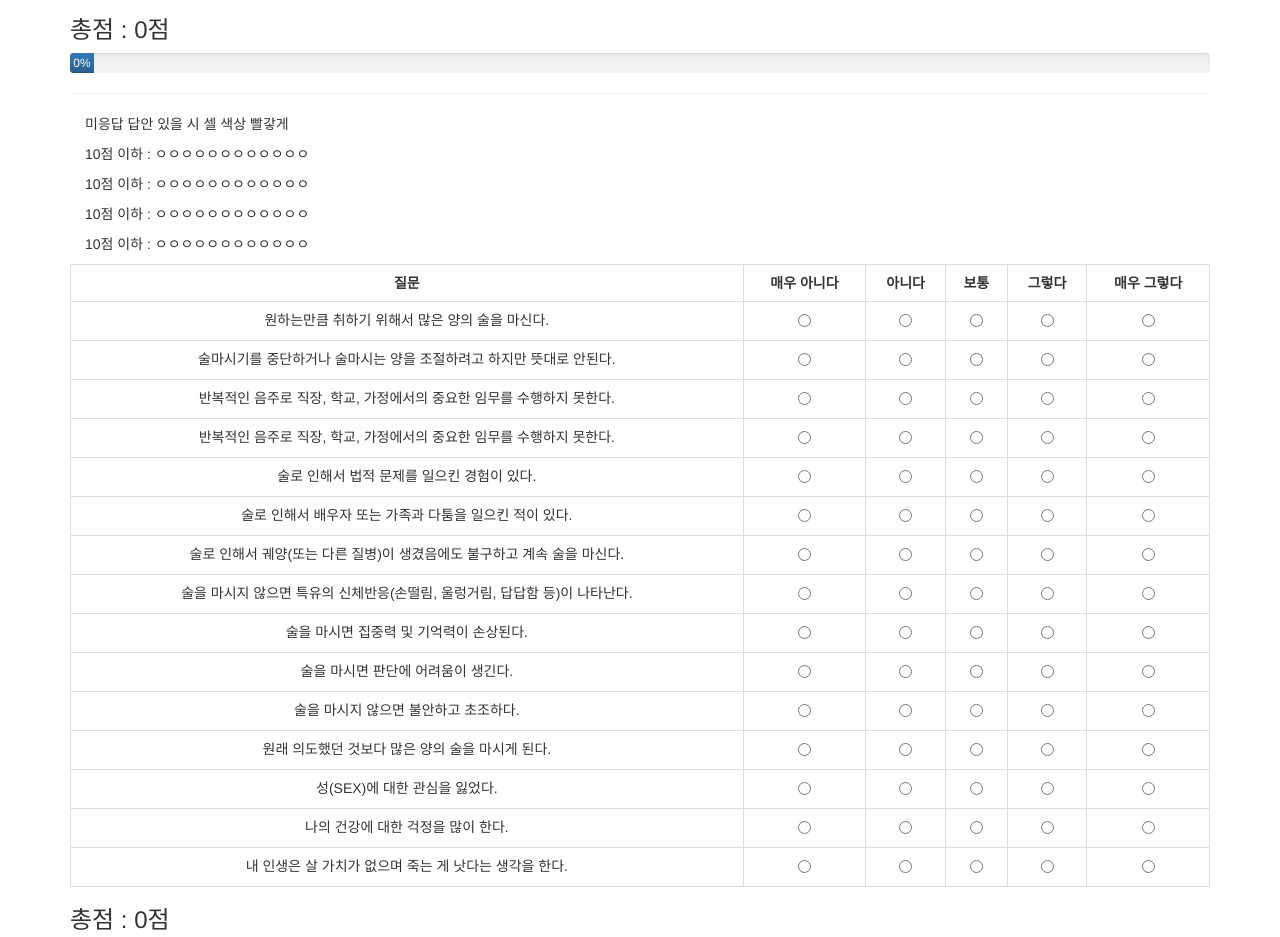
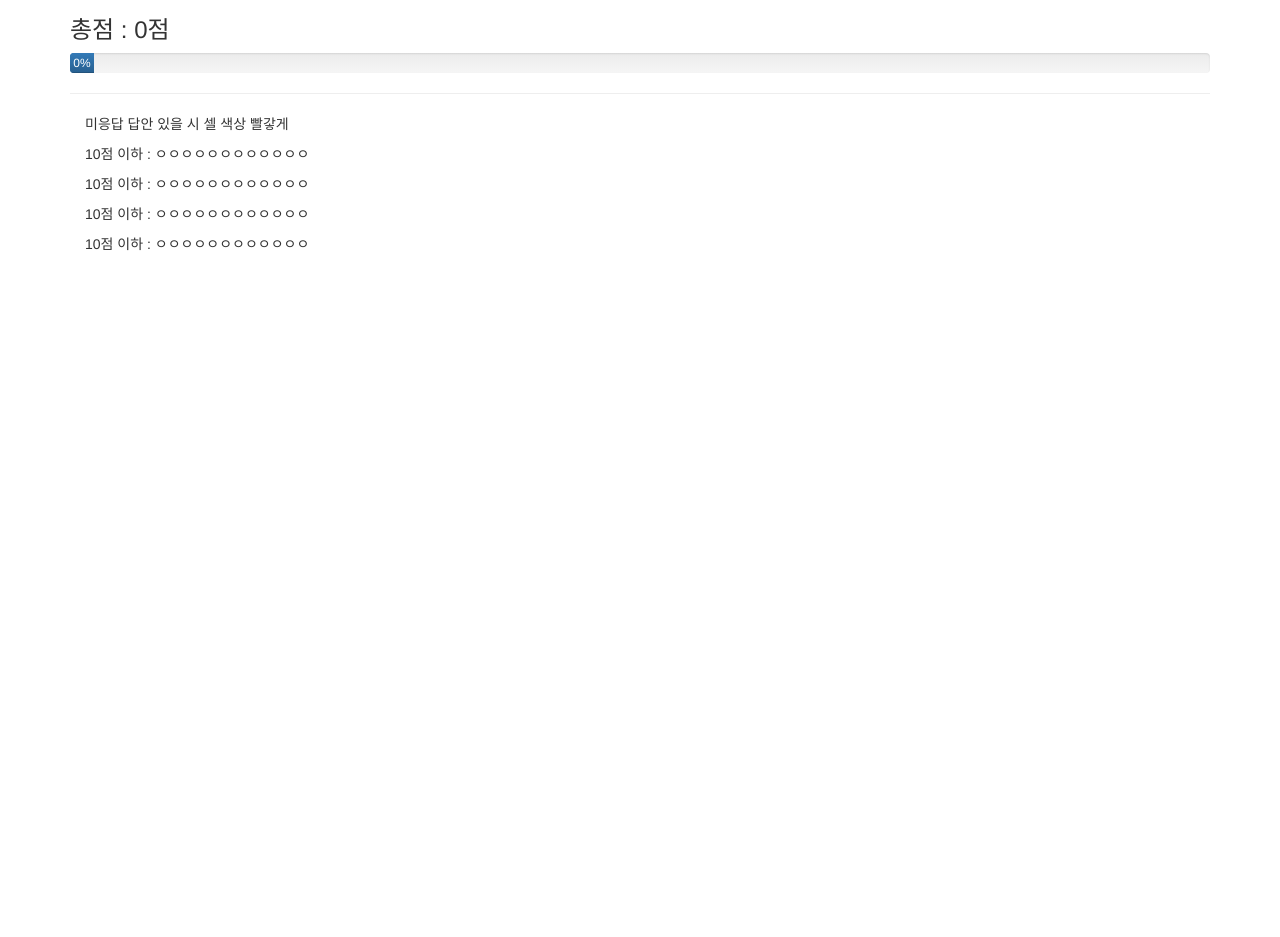
Before and after one commit to yejin1306/mindcafe_3, a plain HTML site: page test1.html in a window 1280 px wide. Shown: the part 748-1685 px from the top of the page. After the commit the page ends 1012 px from the top, so only its background shows below. Drawn offline with nearby package versions, Linux system fonts and the light colour scheme.

Commit message:
Update test1.html

```diff
--- a/test1.html
+++ b/test1.html
@@ -572,7 +572,7 @@
                     </div>
                 </div>
                 <br>
-                <div role="tabpanel" class="tab-pane active" id="survey4">
+                <div role="tabpanel" class="tab-pane message" id="survey4">
                     <table class="table table-bordered table-hover">
                         <tr>
                             <th>질문</th>
@@ -678,30 +678,7 @@
                             <td><input type="radio" onclick="checkQuestion1(this, 4)" name="question12"></td>
                             <td><input type="radio" onclick="checkQuestion1(this, 5)" name="question12"></td>
                         </tr>
-                        <tr>
-                            <td>성(SEX)에 대한 관심을 잃었다.</td>
-                            <td><input type="radio" onclick="checkQuestion1(this, 1)" name="question13"></td>
-                            <td><input type="radio" onclick="checkQuestion1(this, 2)" name="question13"></td>
-                            <td><input type="radio" onclick="checkQuestion1(this, 3)" name="question13"></td>
-                            <td><input type="radio" onclick="checkQuestion1(this, 4)" name="question13"></td>
-                            <td><input type="radio" onclick="checkQuestion1(this, 5)" name="question13"></td>
-                        </tr>
-                        <tr>
-                            <td>나의 건강에 대한 걱정을 많이 한다.</td>
-                            <td><input type="radio" onclick="checkQuestion1(this, 1)" name="question14"></td>
-                            <td><input type="radio" onclick="checkQuestion1(this, 2)" name="question14"></td>
-                            <td><input type="radio" onclick="checkQuestion1(this, 3)" name="question14"></td>
-                            <td><input type="radio" onclick="checkQuestion1(this, 4)" name="question14"></td>
-                            <td><input type="radio" onclick="checkQuestion1(this, 5)" name="question14"></td>
-                        </tr>
-                        <tr>
-                            <td>내 인생은 살 가치가 없으며 죽는 게 낫다는 생각을 한다.</td>
-                            <td><input type="radio" onclick="checkQuestion1(this, 1)" name="question15"></td>
-                            <td><input type="radio" onclick="checkQuestion1(this, 2)" name="question15"></td>
-                            <td><input type="radio" onclick="checkQuestion1(this, 3)" name="question15"></td>
-                            <td><input type="radio" onclick="checkQuestion1(this, 4)" name="question15"></td>
-                            <td><input type="radio" onclick="checkQuestion1(this, 5)" name="question15"></td>
-                        </tr>
+
                     </table>
 
                     <h3>총점 : <span class="totalScore">0</span>점</h3>
```
